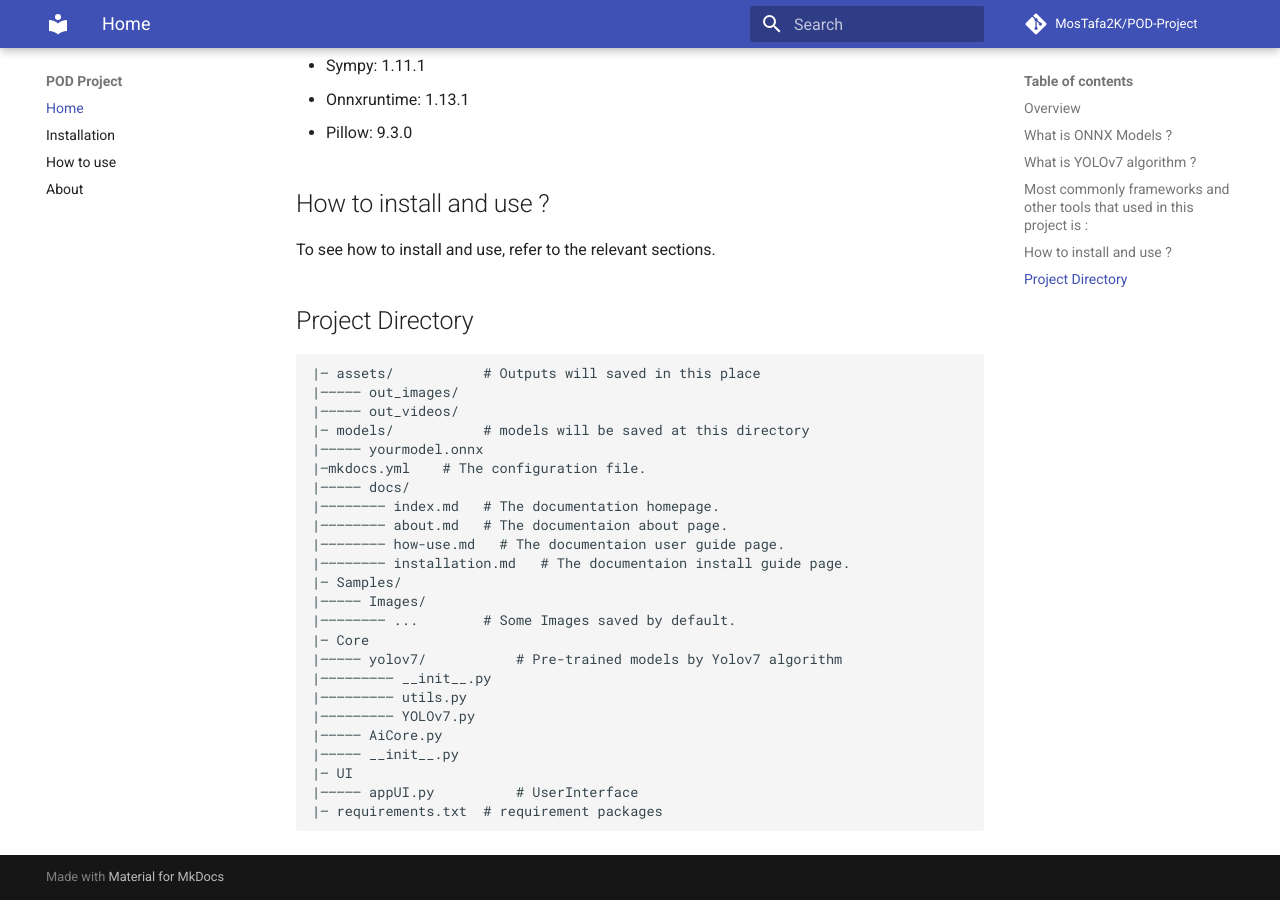
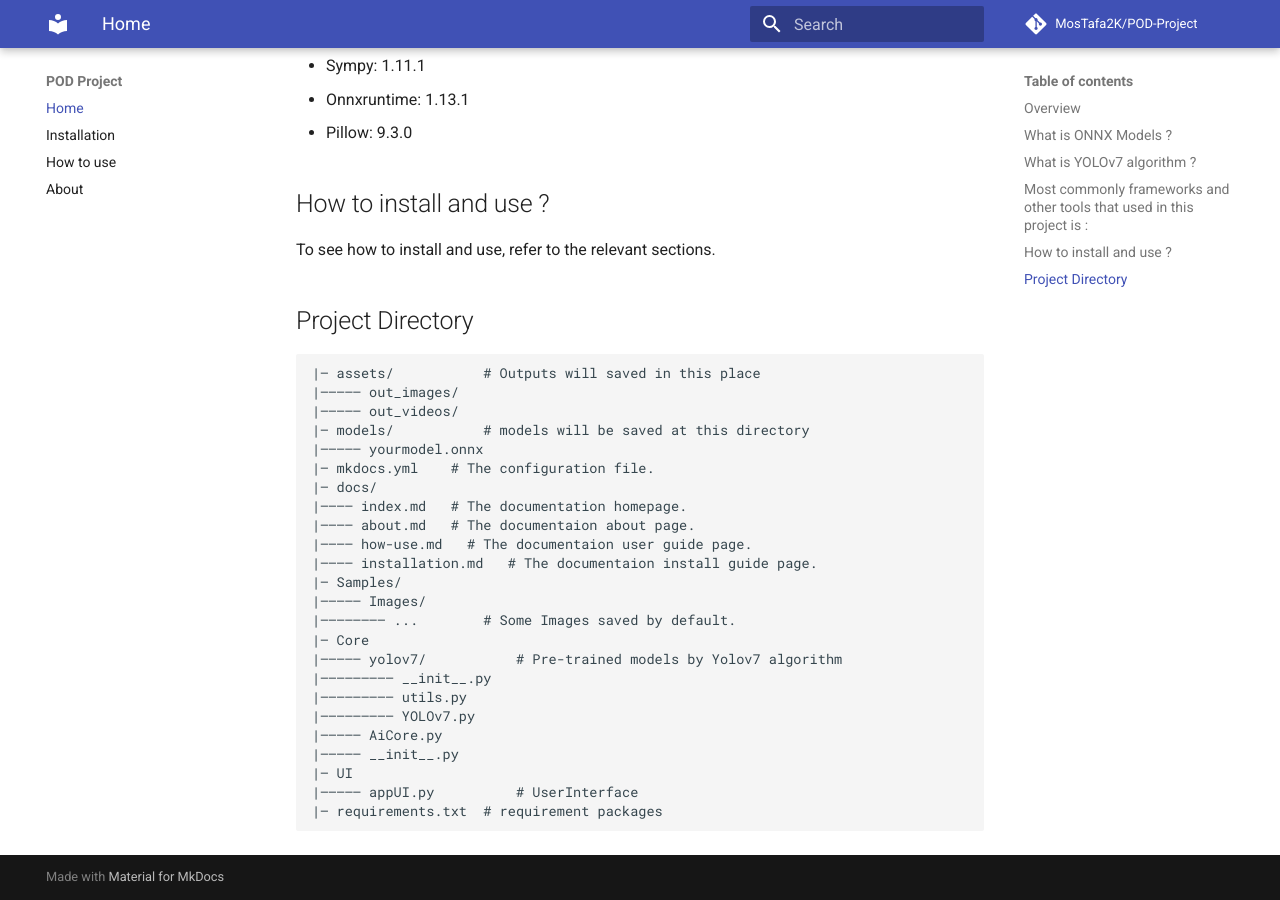
Before and after one commit to MosTafa2K/POD-Project, an MkDocs documentation site: the page built from docs/index.md, in a window 1280 px wide and 900 px high, scrolled down 1434 px. Built offline with MkDocs 1.6.1 and Material for MkDocs 9.7.7, drawn with Linux system fonts in a browser that asks for light colours; comment, search, counter and statistics services are not loaded.

```diff
--- a/docs/index.md
+++ b/docs/index.md
@@ -48,12 +48,12 @@ To see how to install and use, refer to the relevant sections.
     |————— out_videos/
     |— models/           # models will be saved at this directory
     |————— yourmodel.onnx
-    |—mkdocs.yml    # The configuration file.
-    |————— docs/
-    |———————— index.md   # The documentation homepage.
-    |———————— about.md   # The documentaion about page.
-    |———————— how-use.md   # The documentaion user guide page.
-    |———————— installation.md   # The documentaion install guide page.
+    |— mkdocs.yml    # The configuration file.
+    |— docs/
+    |———— index.md   # The documentation homepage.
+    |———— about.md   # The documentaion about page.
+    |———— how-use.md   # The documentaion user guide page.
+    |———— installation.md   # The documentaion install guide page.
     |— Samples/
     |————— Images/
     |———————— ...        # Some Images saved by default.
```
